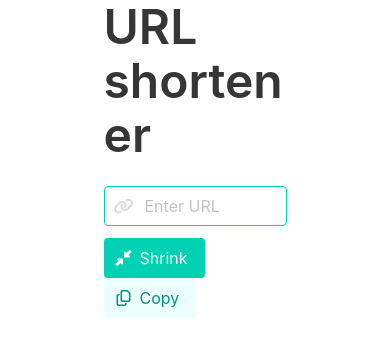
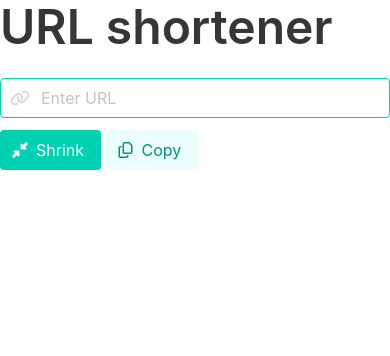
Before and after one commit to fimtow/url-shortener, a Svelte app: page / in a window 390 px wide. Shown: the top 356 px of the page. Built offline with nearby package versions, Linux system fonts and the light colour scheme.

Commit message:
deleted ismobile

```diff
--- a/src/App.svelte
+++ b/src/App.svelte
@@ -24,7 +24,7 @@ const copy = () => {
 
 </script>
 <link rel="stylesheet" href="https://cdn.jsdelivr.net/npm/bulma@0.9.1/css/bulma.min.css">
-<div class="columns is-mobile is-centered">
+<div class="columns is-centered">
 	<div class="column is-half">
 		<h1 class="title is-1">URL shortener</h1>
 		<div class="field">
```
